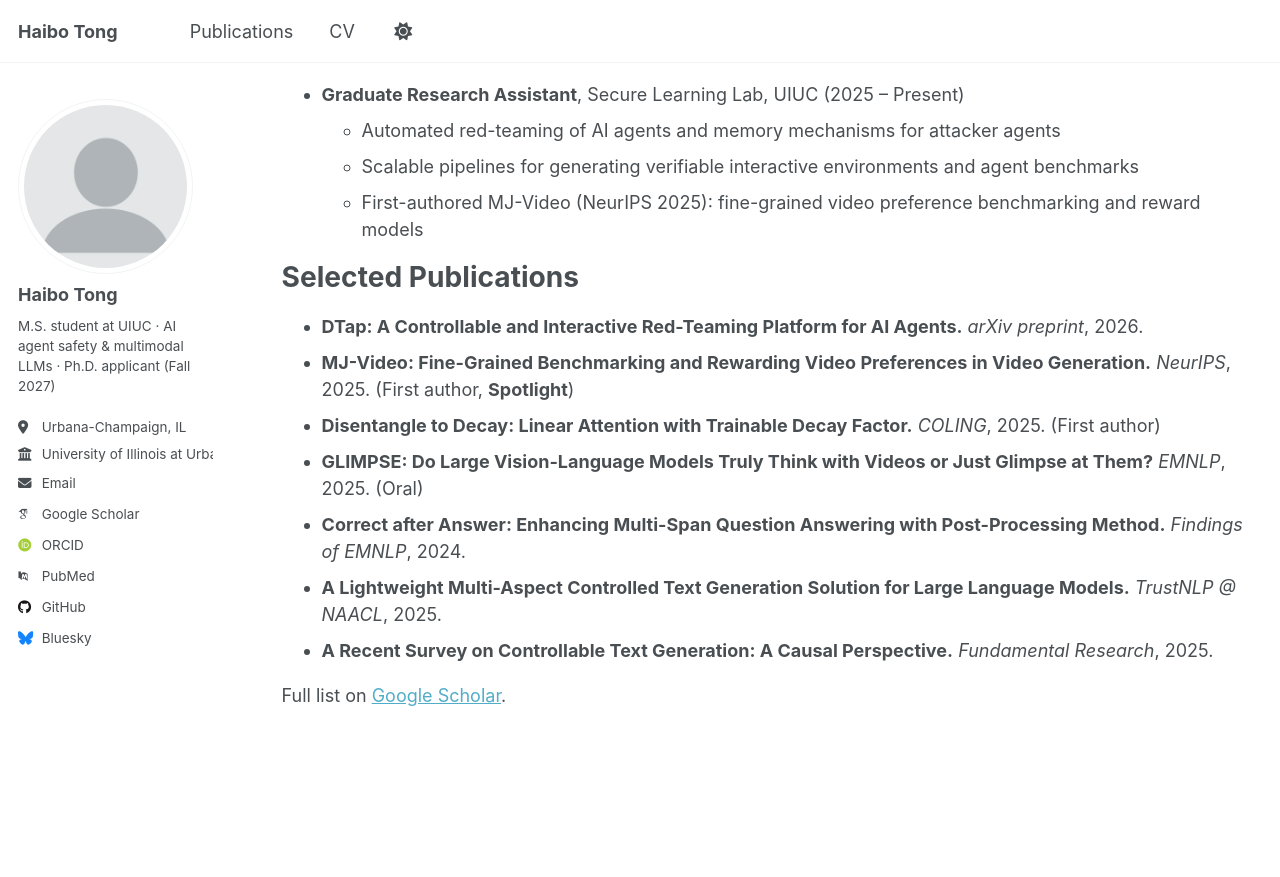
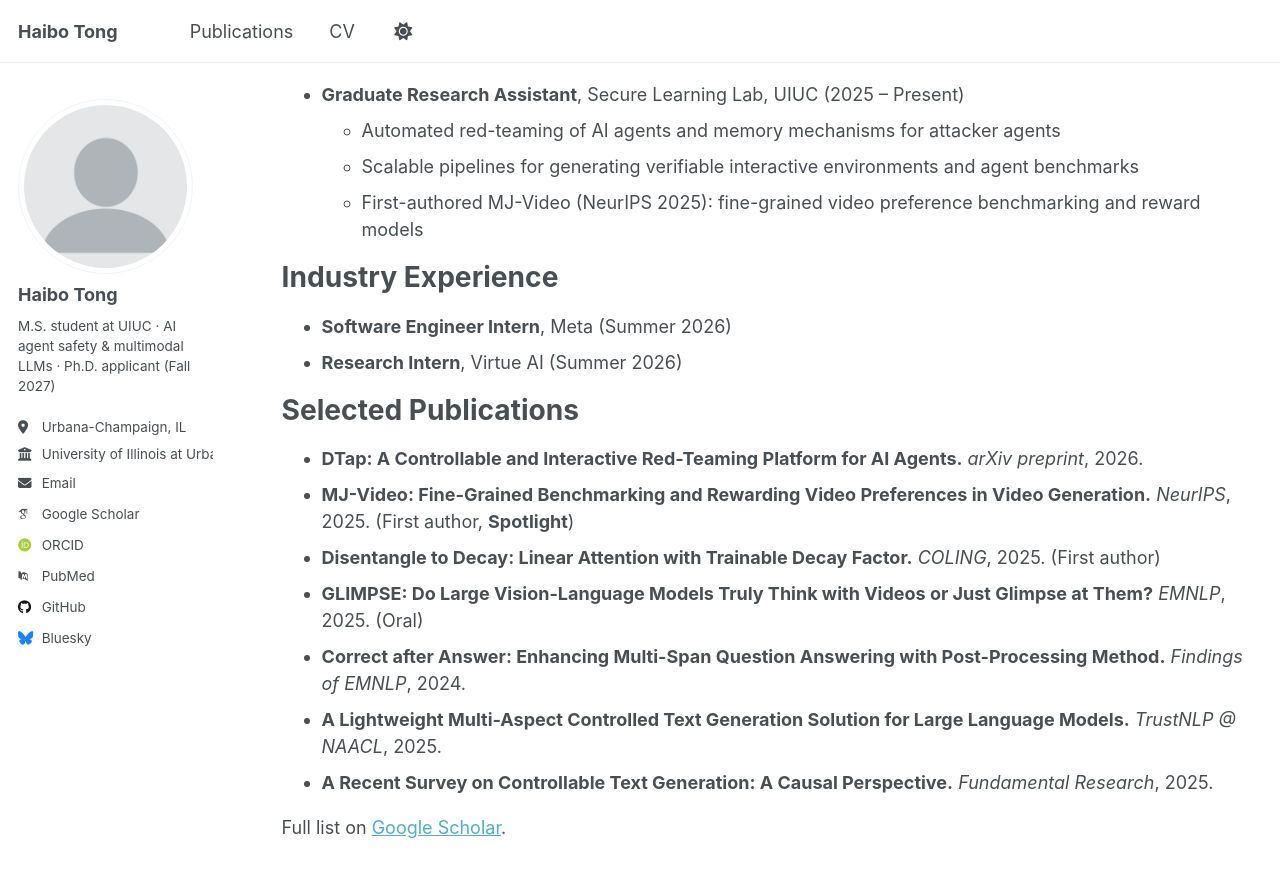
Before and after one commit to EchoRaven/Haibo.github.io, a Jekyll site: the page built from _pages/cv.md, in a window 1280 px wide and 900 px high, scrolled down 317 px. Shown: the top 877 px of the window. Built offline with Jekyll 4.4.1, drawn with Linux system fonts in a browser that asks for light colours; some web fonts are replaced; a script that is not in the unit is left out.

Commit message:
Add Summer 2026 internships (Meta SWE, Virtue AI Research) to CV and about
Co-Authored-By: Claude Fable 5 <noreply@anthropic.com>

```diff
--- a/_pages/cv.md
+++ b/_pages/cv.md
@@ -23,6 +23,11 @@ Research Experience
   * Scalable pipelines for generating verifiable interactive environments and agent benchmarks
   * First-authored MJ-Video (NeurIPS 2025): fine-grained video preference benchmarking and reward models
 
+Industry Experience
+======
+* **Software Engineer Intern**, Meta (Summer 2026)
+* **Research Intern**, Virtue AI (Summer 2026)
+
 Selected Publications
 ======
 * **DTap: A Controllable and Interactive Red-Teaming Platform for AI Agents.** *arXiv preprint*, 2026.
```
Also changed, not shown: _pages/about.md (+1 -1 lines).
